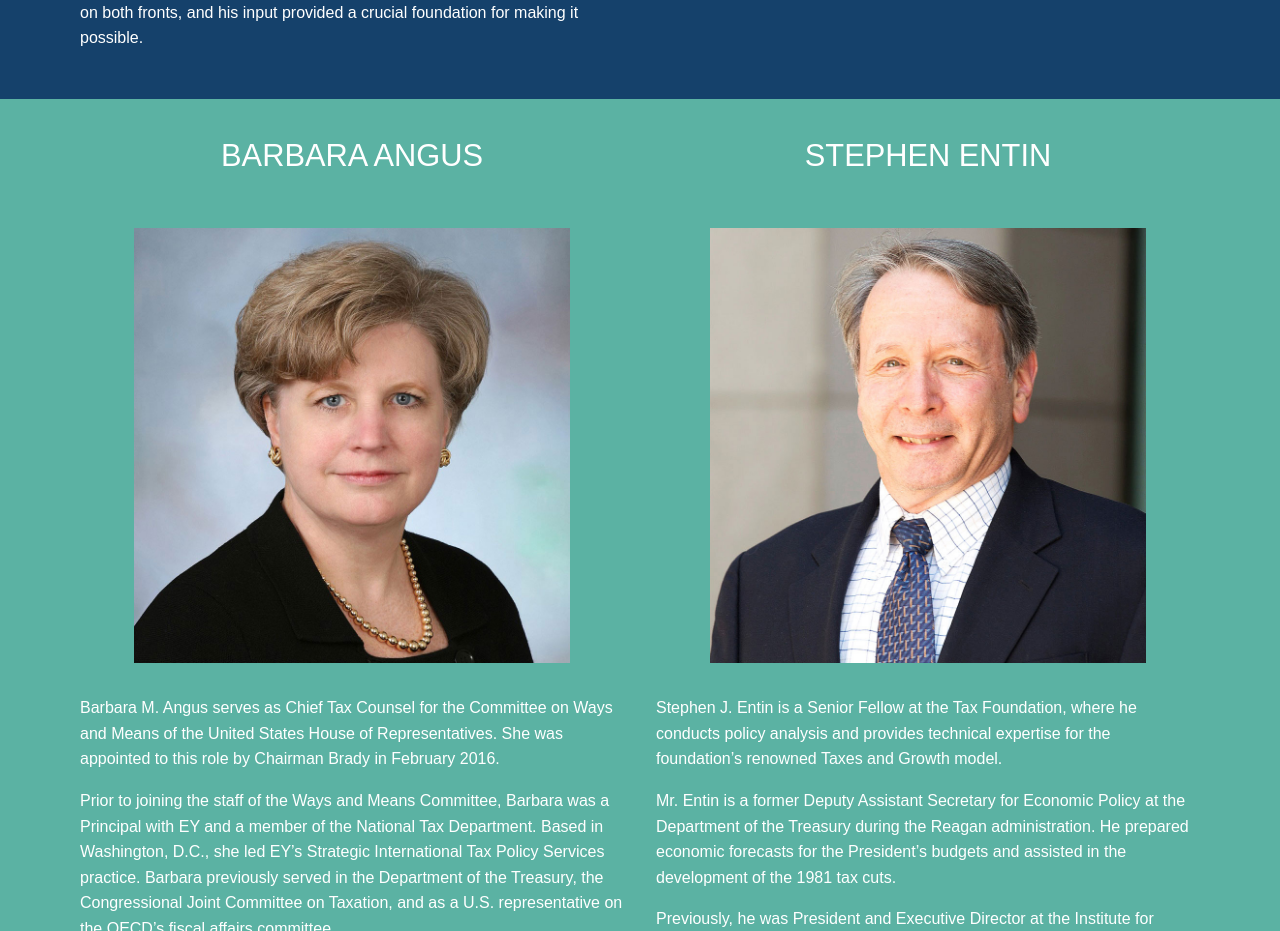
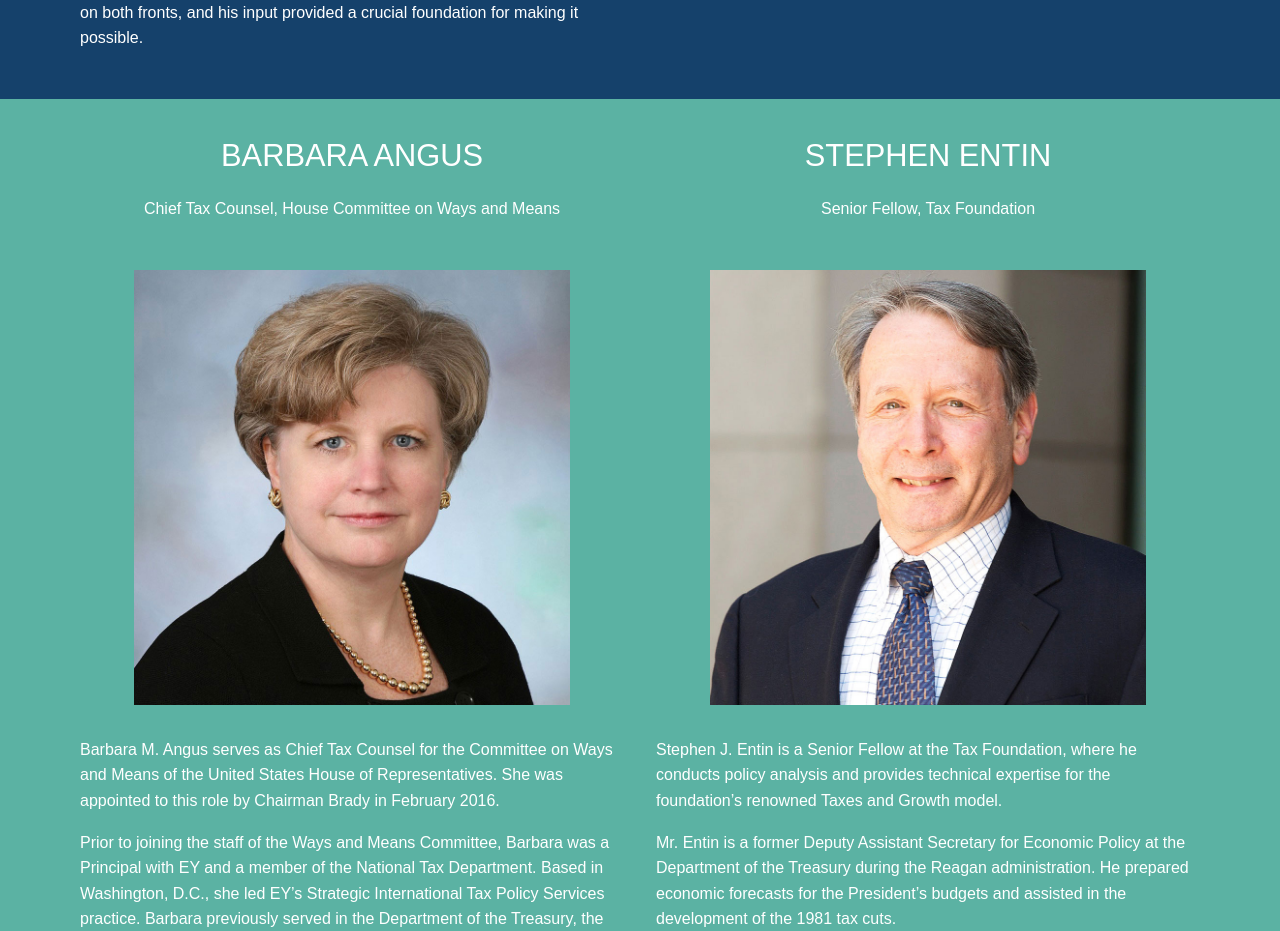
Before and after one commit to TaxFoundation/taxprom-2018, a React (Create React App) app: page / in a window 1280 px wide. Shown: the part 3640-4571 px from the top of the page. Built offline with nearby package versions, Linux system fonts and the light colour scheme; a web font is replaced by a local one.

Commit message:
Add titles to secondary award winners

```diff
--- a/src/sections/Awards.js
+++ b/src/sections/Awards.js
@@ -96,7 +96,10 @@ const Awards = props => (
     <BackgroundColorContainer bg="secondary" color="white">
       <SectionContainer>
         <SecondaryAwardeeContainer>
-          <h4 style={{ gridArea: 'first-name' }}>Barbara Angus</h4>
+          <div style={{ gridArea: 'first-name' }}>
+            <h4>Barbara Angus</h4>
+            <p style={{ textAlign: 'center' }}>Chief Tax Counsel, House Committee on Ways and Means</p>
+          </div>
           <AwardeePhoto src={ba} alt="Barbara Angus" style={{ gridArea: 'first-photo' }} />
           <AwardeeText style={{ gridArea: 'first-bio' }}>
             <p>
@@ -110,7 +113,10 @@ const Awards = props => (
               Committee on Taxation, and as a U.S. representative on the OECD’s fiscal affairs committee.
             </p>
           </AwardeeText>
-          <h4 style={{ gridArea: 'second-name' }}>Stephen Entin</h4>
+          <div style={{ gridArea: 'second-name' }}>
+            <h4>Stephen Entin</h4>
+            <p style={{ textAlign: 'center' }}>Senior Fellow, Tax Foundation</p>
+          </div>
           <AwardeePhoto src={se} alt="Stephen Entin" style={{ gridArea: 'second-photo' }} />
           <AwardeeText style={{ gridArea: 'second-bio' }}>
             <p>
```
